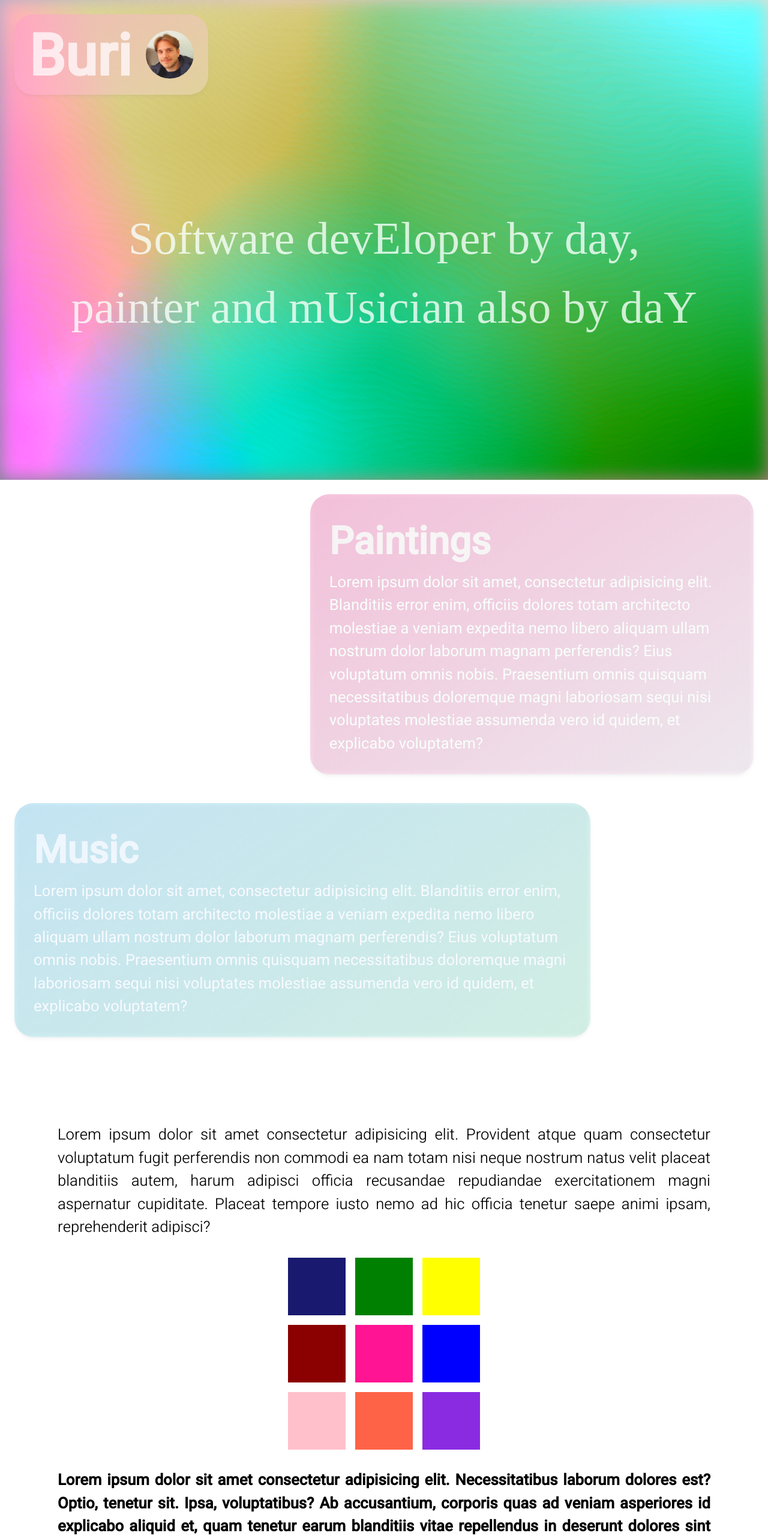
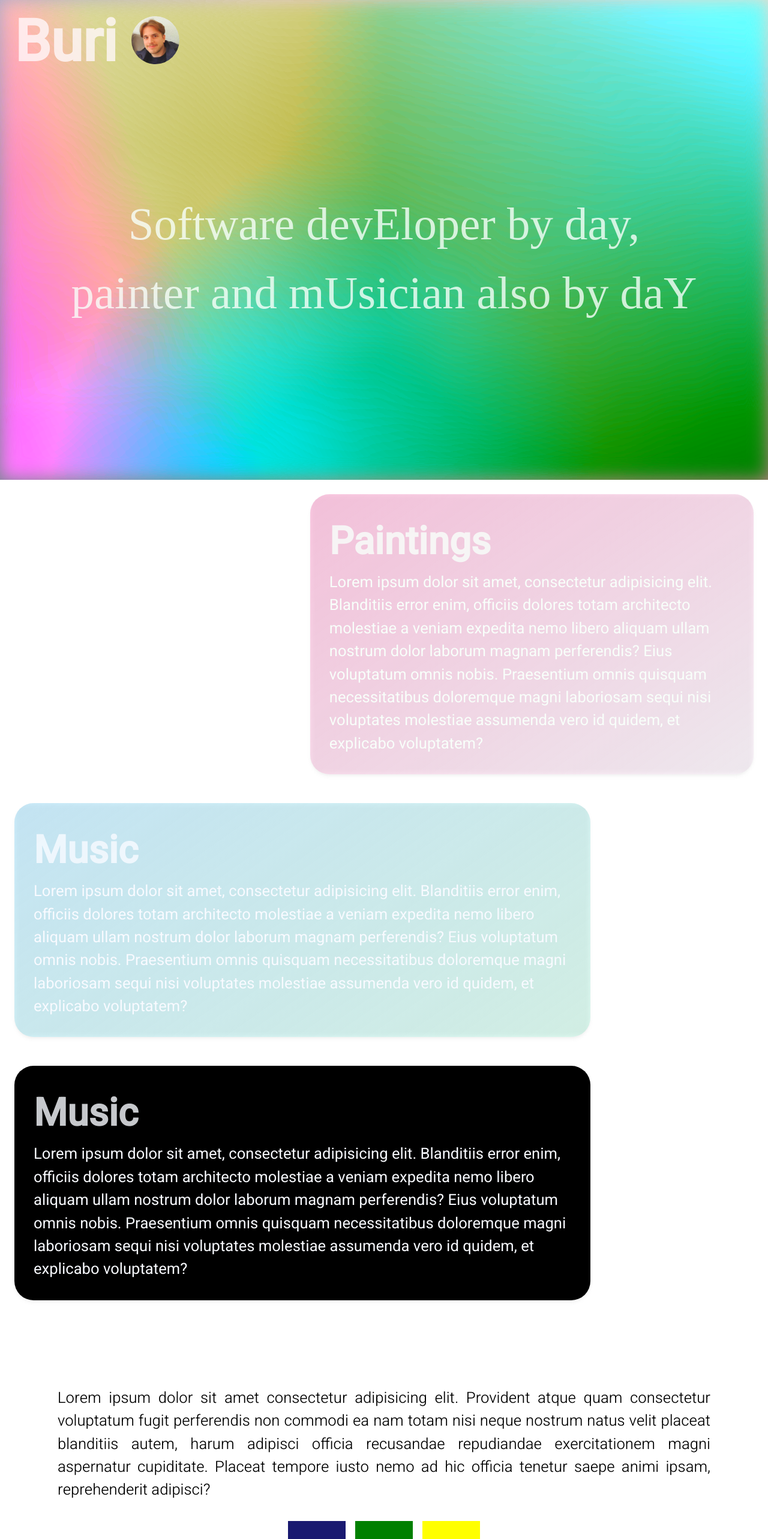
Before and after one commit to youngburi/homepage, a Next.js app: page / in a window 1280 px wide. Shown: the top 2566 px of the page at 60% size. Built offline with nearby package versions, Linux system fonts and the light colour scheme; a web font is replaced by a local one.

Commit message:
new black box, removed box in title

```diff
--- a/pages/index.tsx
+++ b/pages/index.tsx
@@ -17,12 +17,12 @@ const IndexPage = () => {
       >
         <Flex
           alignItems="center"
-          boxShadow="0 4px 6px -1px rgb(150 150 150 / 10%), 0 2px 4px -1px rgb(150 150 150 / 6%)"
-          style={{ backdropFilter: "blur(5px) brightness(1)" }}
-          bg="linear-gradient(145deg, rgba(255, 154, 204, 0.5), rgba(255, 236, 255, 0.3))"
-          borderRadius={["1rem", "1rem", "2rem"]}
-          p={["4", "4", "6"]}
-          width="fit-content"
+          // boxShadow="0 4px 6px -1px rgb(150 150 150 / 10%), 0 2px 4px -1px rgb(150 150 150 / 6%)"
+          // style={{ backdropFilter: "blur(5px) brightness(1)" }}
+          // bg="linear-gradient(145deg, rgba(255, 154, 204, 0.5), rgba(255, 236, 255, 0.3))"
+          // borderRadius={["1rem", "1rem", "2rem"]}
+          // p={["4", "4", "6"]}
+          // width="fit-content"
         >
           <Heading
             mr={["3", "3", "6"]}
@@ -137,6 +137,35 @@ const IndexPage = () => {
           </Text>
         </Box>
       </Box>
+      <Box p={["4", "4", "6"]} display="flex" justifyContent="flex-start">
+        <Box
+          bg="black"
+          position="relative"
+          borderRadius={["1rem", "1rem", "2rem"]}
+          p={["4", "4", "8"]}
+          width={["100%", "85%", "clamp(40rem,80%,60rem)"]}
+          // boxShadow="10px 19px 38px rgba(161, 255, 197, 0.5), -19px -10px 38px rgba(255, 236, 255, 0.3)"
+          boxShadow="0 4px 6px -1px rgb(150 150 150 / 10%), 0 2px 4px -1px rgb(150 150 150 / 6%)"
+          style={{ backdropFilter: "blur(5px) brightness(0.9)" }}
+        >
+          <Text fontSize="4rem" fontWeight="600" color="rgba(248,250,255, 0.8)">
+            Music
+          </Text>
+          <Text
+            fontSize={["1.4rem", "1.5rem", "1.6rem"]}
+            // fontWeight="300"
+            color="rgba(248,250,255, 1)"
+            textAlign={["justify", "justify", "left"]}
+          >
+            Lorem ipsum dolor sit amet, consectetur adipisicing elit. Blanditiis
+            error enim, officiis dolores totam architecto molestiae a veniam
+            expedita nemo libero aliquam ullam nostrum dolor laborum magnam
+            perferendis? Eius voluptatum omnis nobis. Praesentium omnis quisquam
+            necessitatibus doloremque magni laboriosam sequi nisi voluptates
+            molestiae assumenda vero id quidem, et explicabo voluptatem?
+          </Text>
+        </Box>
+      </Box>
       <ContentContainer />
     </Box>
   );
```
